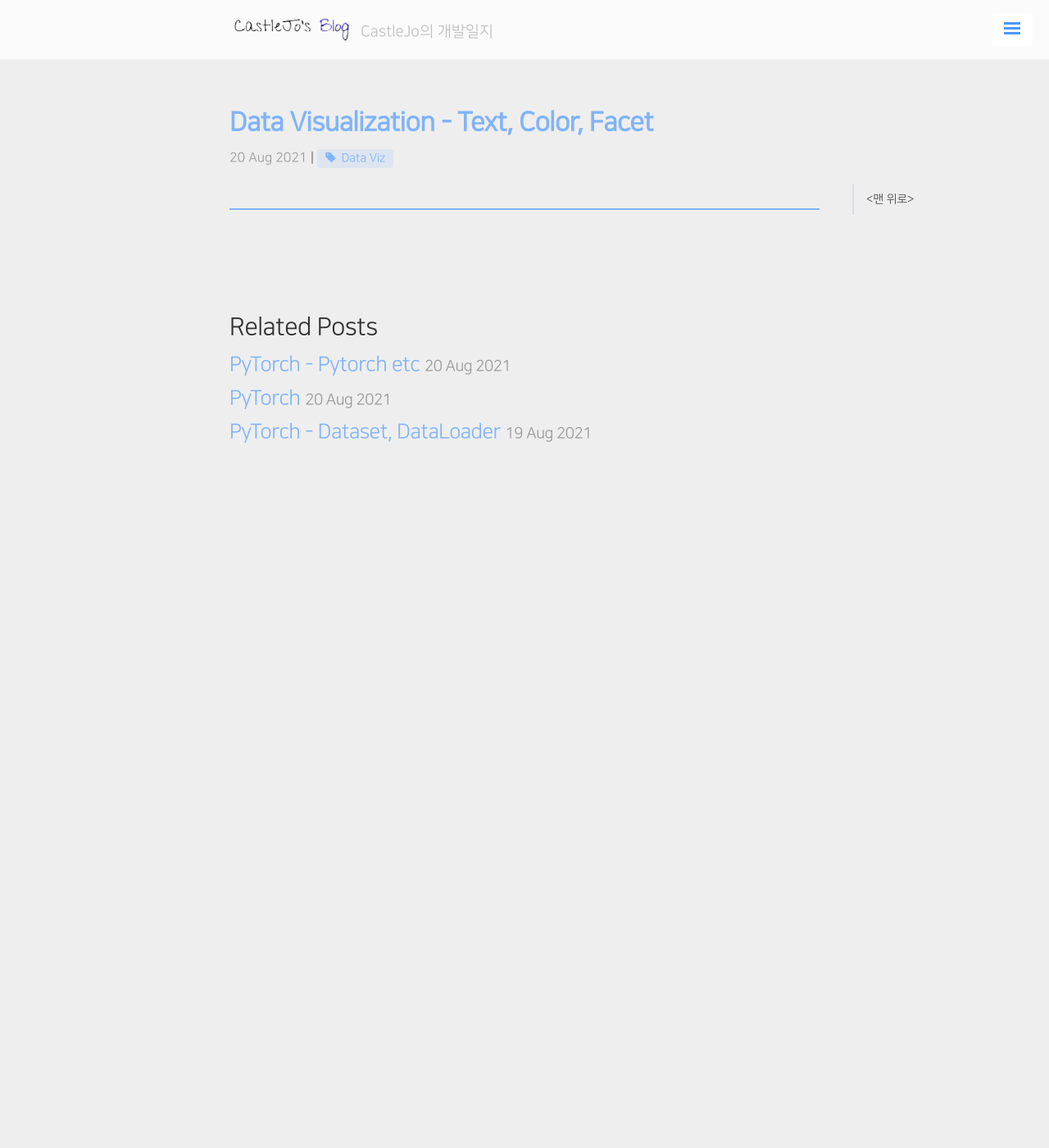
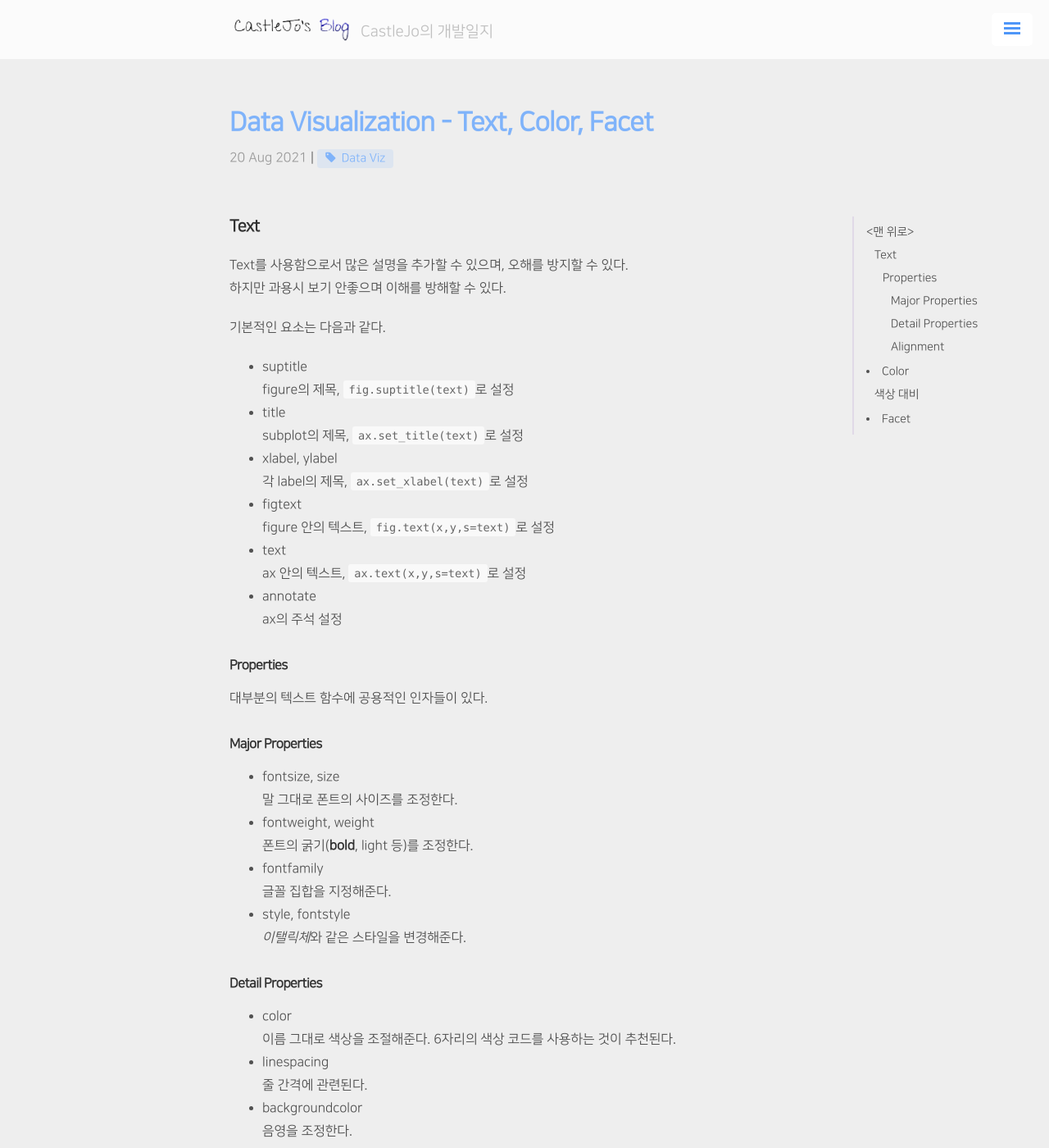
Before and after one commit to ukcastle/ukcastle.github.io, a Jekyll site: the page built from _posts/Boostcamp/2021-08-20-w3d5_2.md, in a window 1280 px wide and 1400 px high. Shown: the whole window at 82% size. Built offline with Jekyll 4.4.1, drawn with Linux system fonts in a browser that asks for light colours; nearby versions of some CDN libraries; a script that is not in the unit is left out; comment, search, counter and statistics services are not loaded; some of the changed text lies outside the part shown.

Commit message:
docs: w3 Dataviz

```diff
--- a/_posts/Boostcamp/2021-08-20-w3d5_2.md
+++ b/_posts/Boostcamp/2021-08-20-w3d5_2.md
@@ -3,5 +3,90 @@ layout: post
 title: Data Visualization - Text, Color, Facet
 category: BC
 tag: [Data Viz]
-use_math: true
 ---
+
+## Text
+
+Text를 사용함으로서 많은 설명을 추가할 수 있으며, 오해를 방지할 수 있다.
+하지만 과용시 보기 안좋으며 이해를 방해할 수 있다.
+
+기본적인 요소는 다음과 같다.
+
+- suptitle
+    figure의 제목, `fig.suptitle(text)`로 설정
+- title
+    subplot의 제목, `ax.set_title(text)`로 설정
+- xlabel, ylabel
+    각 label의 제목, `ax.set_xlabel(text)`로 설정
+- figtext
+    figure 안의 텍스트, `fig.text(x,y,s=text)`로 설정
+- text
+    ax 안의 텍스트, `ax.text(x,y,s=text)`로 설정
+- annotate
+    ax의 주석 설정
+
+#### Properties
+
+대부분의 텍스트 함수에 공용적인 인자들이 있다.
+
+##### Major Properties
+
+- fontsize, size
+    말 그대로 폰트의 사이즈를 조정한다.
+- fontweight, weight
+    폰트의 굵기(**bold**, light 등)를 조정한다.
+- fontfamily
+    글꼴 집합을 지정해준다.
+- style, fontstyle
+    *이탤릭체*와 같은 스타일을 변경해준다.
+
+##### Detail Properties
+
+- color
+    이름 그대로 색상을 조절해준다. 6자리의 색상 코드를 사용하는 것이 추천된다.
+- linespacing
+    줄 간격에 관련된다.
+- backgroundcolor
+    음영을 조정한다.
+- alpha
+    흐린 정도를 조절한다.
+- zorder
+    파워포인트의 '맨 앞으로 옮기기' 를 생각하면 된다.
+- visible
+    보이고 안보이고를 설정한다.
+
+##### Alignment
+
+- ha
+    가로 정렬에 대한 옵션이다.
+- va
+    세로 정렬에 대한 옵션이다.
+- rotation
+    글자의 방향을 결정한다.
+
+
+## Color
+
+가장 중요하면서도 어려운 영역이다.
+특정한 코드가 있다기보단 수치를 조정하는거라... 종류만 기록하려고 한다.
+
+- 범주형 : 독립된 색상으로 이산적인 데이터를 구분할 때 좋다.
+- 연속형 : 정렬된 값을 가진 순서형 데이터에 좋다.
+- 발산형 : 연속형과 비슷한데, 중앙을 기준으로 양쪽으로 발산한다고 생각하면 된다.
+
+#### 색상 대비
+
+데이터에서 다름을 보이기 위한 방법들이 몇개 있다.
+
+- 명도 대비 : 밝은 색과 어두운 색을 배치하여 차이를 더 보이게 한다. (회색 검정)
+- 색상 대비 : 가까운 색은 차이가 더 커보인다(파랑 보라, 빨강 보라)
+- 채도 대비 : 채도가 더 높아보이게 한다.(회색 주황)
+- 보색 대비 : 정 반대의 색상으로 강조한다. (빨강 초록)
+
+## Facet
+
+Facet이란 분할을 의미한다.
+
+화면 상에서 여러개의 부분집합을 보여줌으로써 인사이트를 확장시키는 기능이다.
+
+Matplotlib에서는 한 figure 안에서 여러개의 subplot을 만드는 방식으로 진행한다.
```
